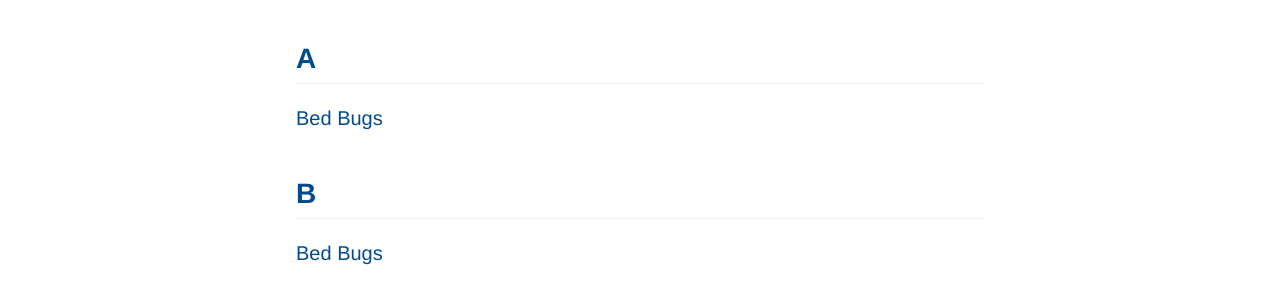
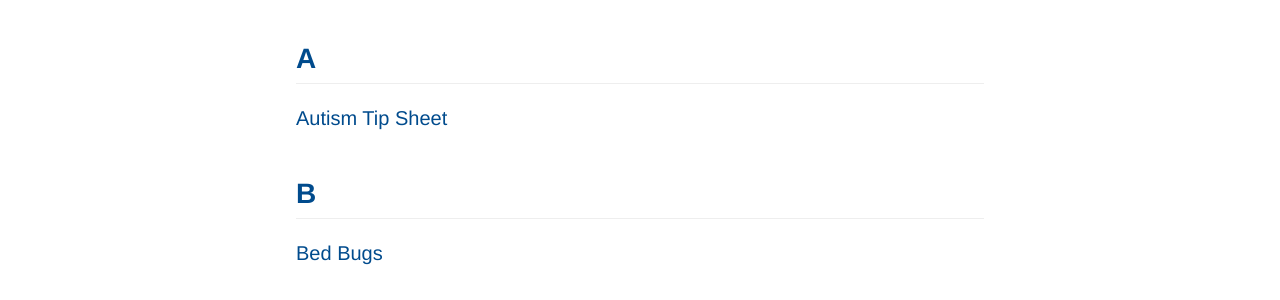
Before and after one commit to bcehsclinicalhub/TangoBot, an MkDocs documentation site: the page built from docs/clinical/index.md, in a window 1280 px wide and 942 px high. Shown: the part 365-665 px from the top of the window. Built offline with MkDocs 1.6.1 and Material for MkDocs 9.7.7, drawn with Linux system fonts in a browser that asks for light colours.

Commit message:
Update protocols

```diff
--- a/docs/clinical/index.md
+++ b/docs/clinical/index.md
@@ -5,7 +5,7 @@
 
 ## A
 <div class="index-grid">
-    <a href="autism-tip-sheet/">Bed Bugs</a>
+    <a href="autism-tip-sheet-paramedic/">Autism Tip Sheet</a>
 </div>
 
 ## B
```
